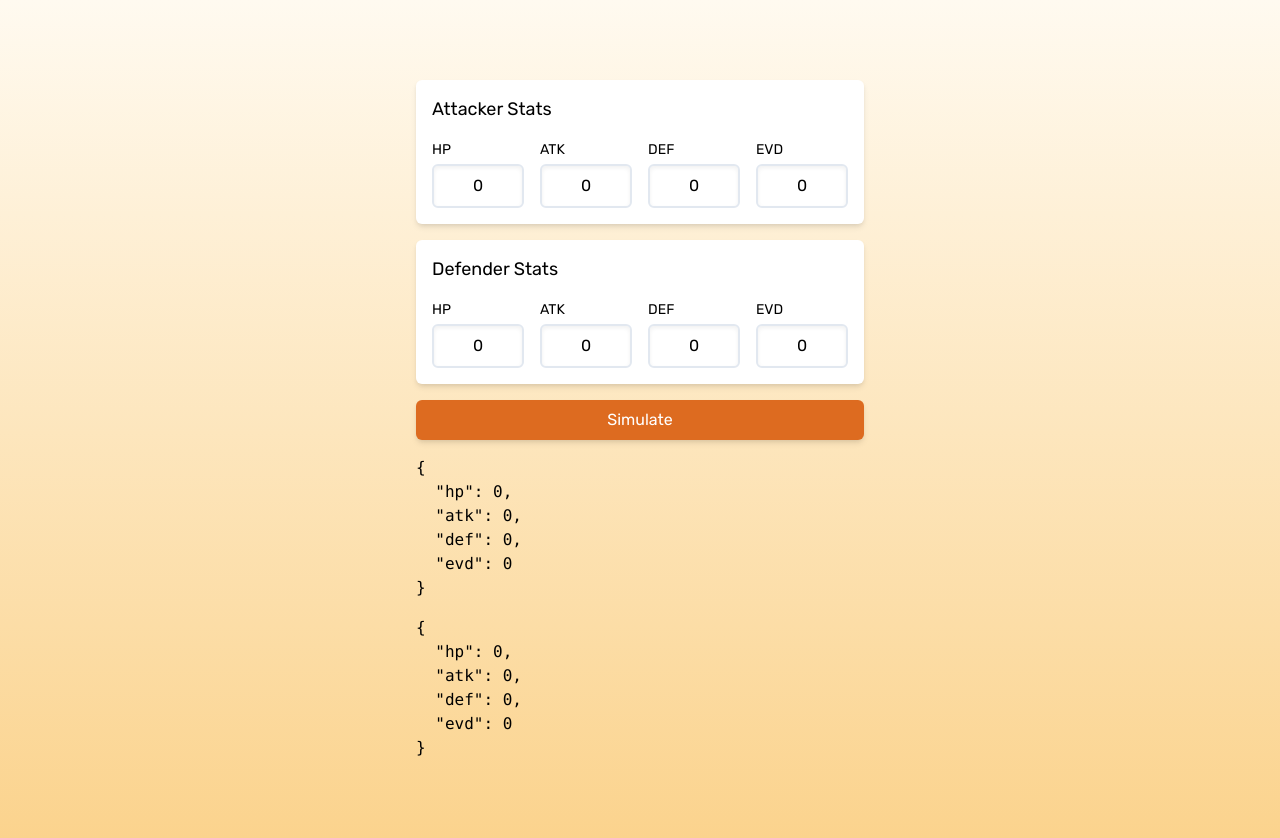
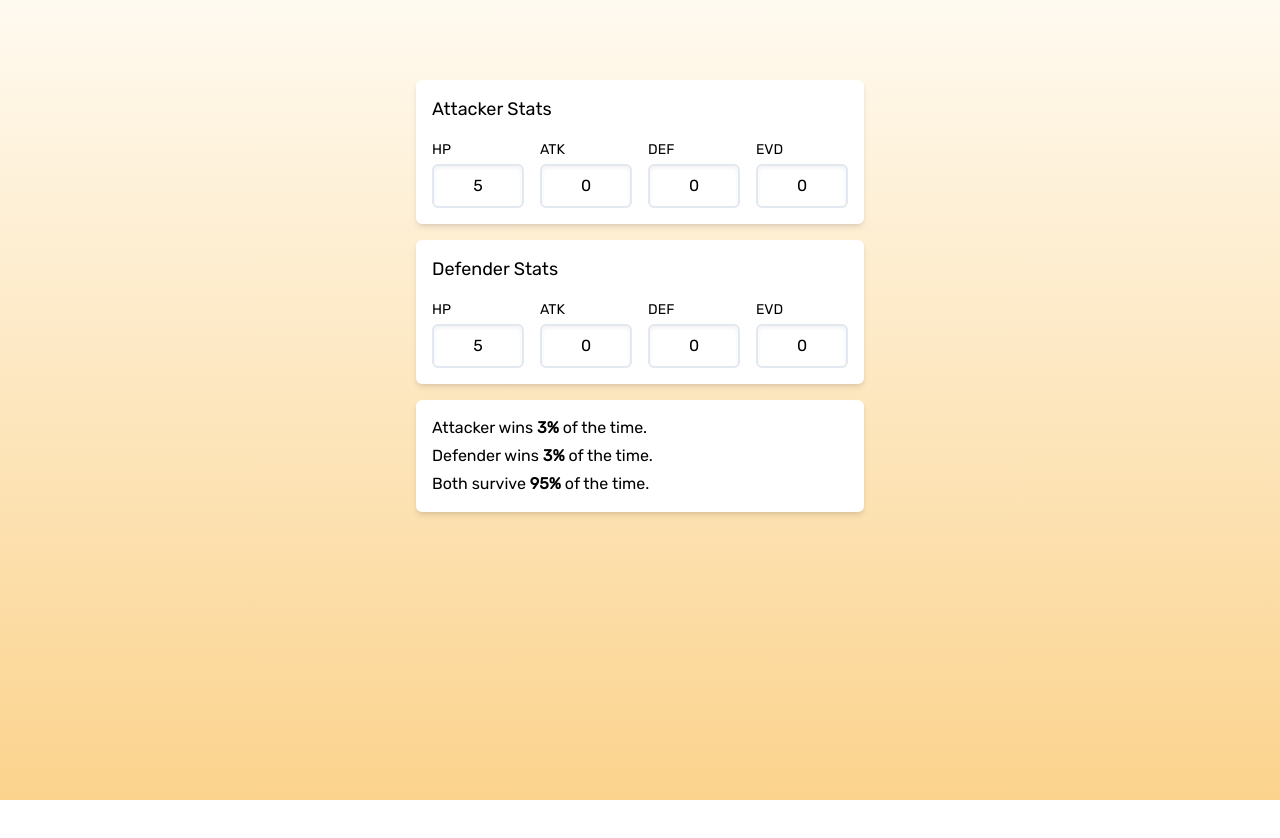
Before and after one commit to itsMapleLeaf/oj-battle-sim, a Vue app: page / in a window 1280 px wide. After the commit the page ends 800 px from the top, so only its background shows below. Built offline with nearby package versions, Linux system fonts and the light colour scheme.

Commit message:
simulate defense runs

```diff
--- /dev/null
+++ b/src/battle.ts
@@ -0,0 +1,56 @@
+import { randomInt } from "./helpers"
+
+type Fighter = {
+	readonly hp: number
+	readonly atk: number
+	readonly def: number
+	readonly evd: number
+}
+
+type RoundResult = {
+	readonly attackerRoll: number
+	readonly defenderRoll: number
+	readonly defenderHealth: number
+}
+
+const roll = () => randomInt(1, 6)
+
+export function createStatGroup(): Fighter {
+	return {
+		hp: 5,
+		atk: 0,
+		def: 0,
+		evd: 0,
+	}
+}
+
+export function getDefenseRoundResult(
+	attacker: Fighter,
+	defender: Fighter,
+): RoundResult {
+	const attackerRoll = roll() + attacker.atk
+	const defenderRoll = roll() + defender.def
+	const defenderHealth = defender.hp - Math.max(attackerRoll - defenderRoll, 1)
+
+	return {
+		attackerRoll,
+		defenderRoll,
+		defenderHealth,
+	}
+}
+
+export function getEvadeRoundResult(
+	attacker: Fighter,
+	defender: Fighter,
+): RoundResult {
+	const attackerRoll = roll() + attacker.atk
+	const defenderRoll = roll() + defender.evd
+	const defenderHealth =
+		defender.hp - (defenderRoll > attackerRoll ? 0 : attackerRoll)
+
+	return {
+		attackerRoll,
+		defenderRoll,
+		defenderHealth,
+	}
+}
--- a/src/components/App.vue
+++ b/src/components/App.vue
@@ -1,9 +1,6 @@
 <template>
 	<main class="px-4 py-20">
-		<form
-			class="flex flex-col w-full max-w-md mx-auto space-y-4"
-			@submit.prevent
-		>
+		<form class="flex flex-col w-full max-w-md mx-auto space-y-4">
 			<div class="p-4 space-y-4 bg-white rounded-md shadow-md">
 				<h1 class="text-lg">Attacker Stats</h1>
 				<div class="grid grid-flow-col gap-4">
@@ -40,32 +37,30 @@
 				</div>
 			</div>
 
-			<button
-				type="submit"
-				class="px-3 py-2 text-white transition-colors duration-200 bg-orange-600 rounded-md shadow-md"
-			>
-				Simulate
-			</button>
-
-			<pre>{{ attacker }}</pre>
-			<pre>{{ defender }}</pre>
+			<div class="p-4 space-y-1 bg-white rounded-md shadow-md" v-if="result">
+				<p>
+					Attacker wins <b>{{ percent(result.attackerWinRate) }}</b> of the
+					time.
+				</p>
+				<p>
+					Defender wins <b>{{ percent(result.defenderWinRate) }}</b> of the
+					time.
+				</p>
+				<p>
+					Both survive <b>{{ percent(result.nobodyWinRate) }}</b> of the time.
+				</p>
+			</div>
 		</form>
 	</main>
 </template>
 
 <script>
+// @ts-check
 import StatInput from "./StatInput.vue"
 import Field from "./Field.vue"
-import { ref } from "vue"
-
-function createStatGroup() {
-	return {
-		hp: 0,
-		atk: 0,
-		def: 0,
-		evd: 0,
-	}
-}
+import { ref, watch, reactive, computed, watchEffect } from "vue"
+import { createStatGroup, getDefenseRoundResult } from "../battle"
+import { count } from "../helpers"
 
 export default {
 	components: {
@@ -73,9 +68,40 @@ export default {
 		Field,
 	},
 	setup() {
+		const attacker = reactive(createStatGroup())
+		const defender = reactive(createStatGroup())
+		const result = ref()
+
+		watchEffect(function simulate() {
+			let wins = []
+
+			for (let i = 0; i < 10000; i++) {
+				const round1 = getDefenseRoundResult(attacker, defender)
+				if (round1.defenderHealth <= 0) {
+					wins.push("attacker")
+				} else {
+					const round2 = getDefenseRoundResult(defender, attacker)
+					wins.push(round2.defenderHealth <= 0 ? "defender" : "nobody")
+				}
+			}
+
+			result.value = {
+				attackerWinRate: count(wins, "attacker") / wins.length,
+				defenderWinRate: count(wins, "defender") / wins.length,
+				nobodyWinRate: count(wins, "nobody") / wins.length,
+			}
+		})
+
+		/** @param {number} value */
+		function percent(value) {
+			return `${Math.round(value * 100)}%`
+		}
+
 		return {
-			attacker: ref(createStatGroup()),
-			defender: ref(createStatGroup()),
+			attacker,
+			defender,
+			result,
+			percent,
 		}
 	},
 }
--- a/src/helpers.ts
+++ b/src/helpers.ts
@@ -1,3 +1,10 @@
-export function selectAll(element: HTMLInputElement | HTMLTextAreaElement) {
-	element.selectionEnd = element.value.length
+export function randomInt(min: number, max: number) {
+	return Math.floor(Math.random() * (max + 1 - min) + min)
 }
+
+export function count<T>(values: readonly T[], value: T): number {
+	return values.reduce(
+		(count, other) => (other === value ? count + 1 : count),
+		0,
+	)
+}
```
